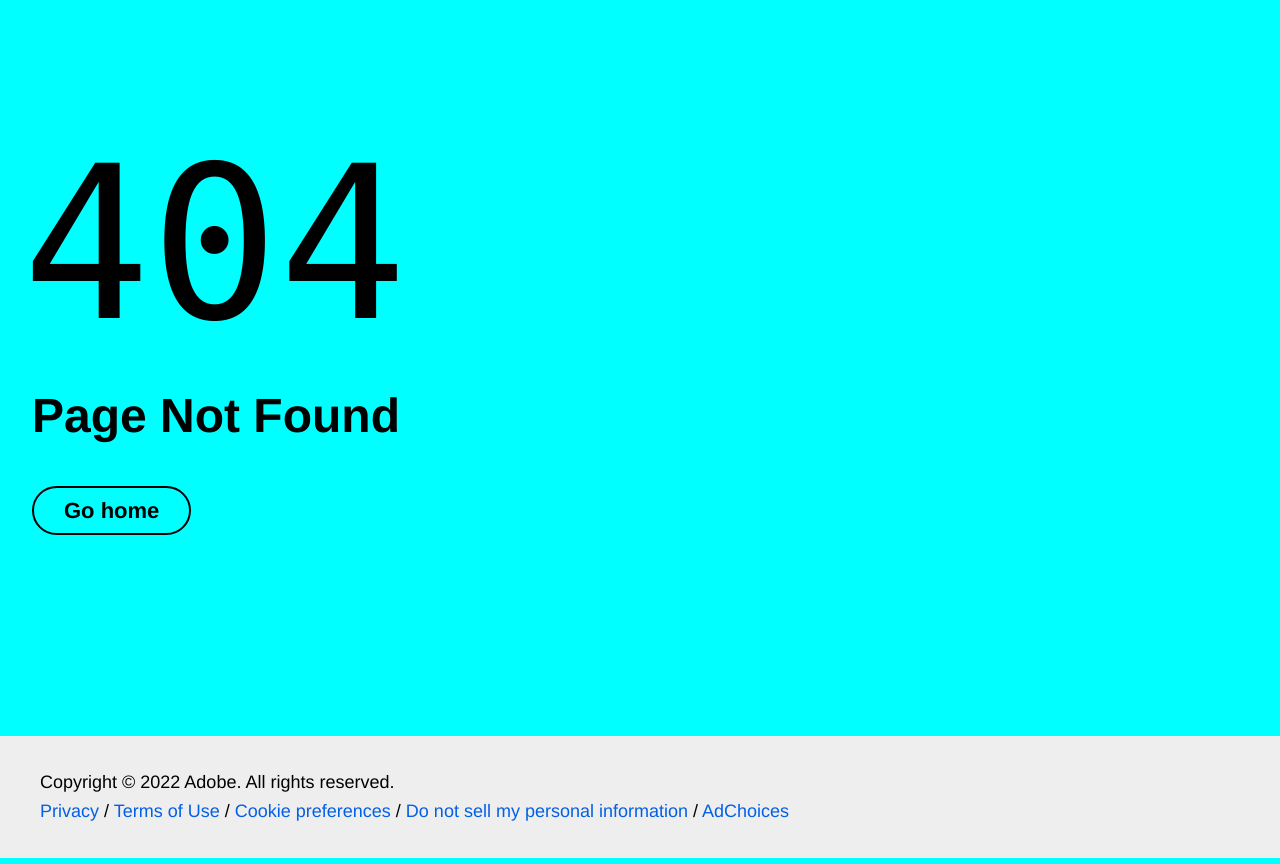
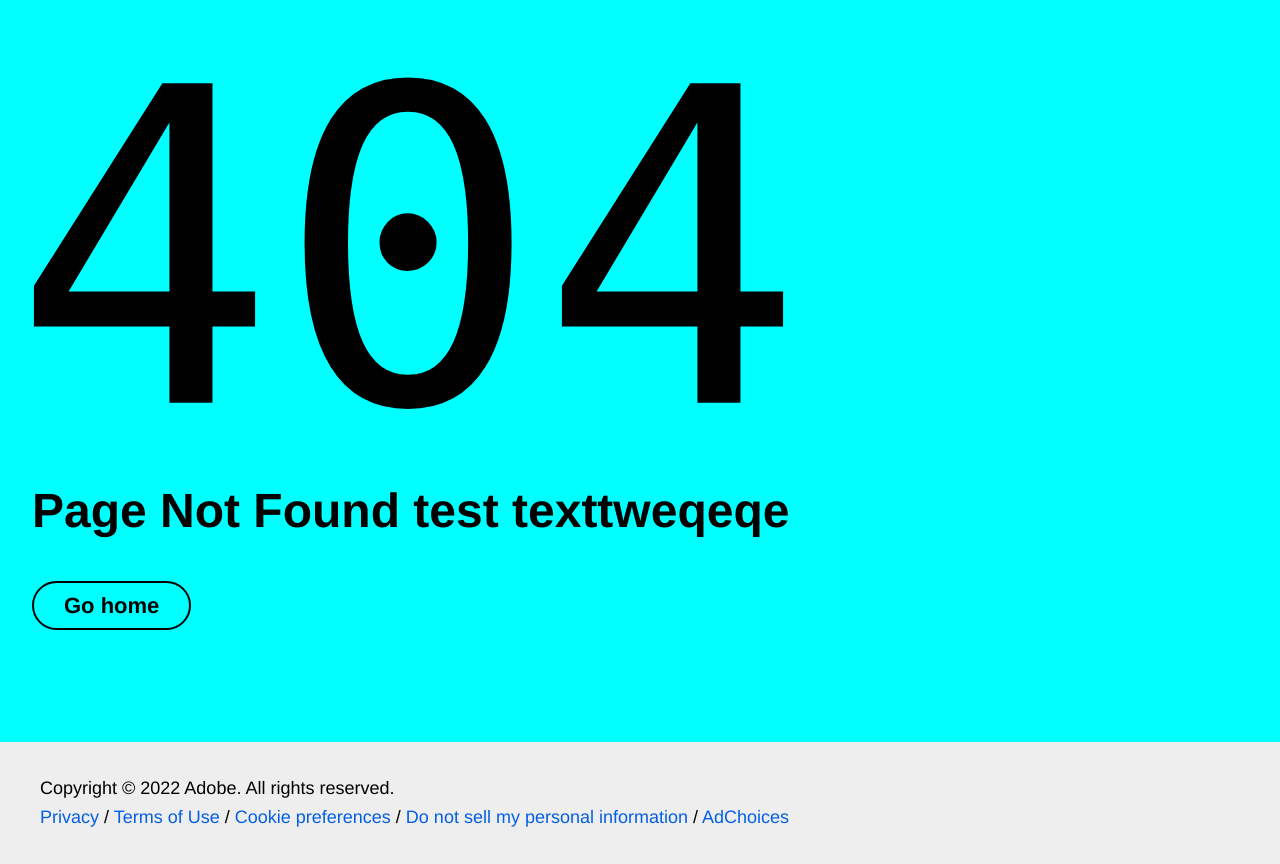
Before and after one commit to sgarg122001/franklin-practice, a website with bundled scripts: page 404.html in a window 1280 px wide. Shown: the part 64-928 px from the top of the page. Built offline with nearby package versions, Linux system fonts and the light colour scheme; files whose address does not match are found by name.

Commit message:
Update 404.html

```diff
--- a/404.html
+++ b/404.html
@@ -55,7 +55,7 @@
       <svg viewBox="1 0 38 18" class="error-number">
         <text x="0" y="17">404</text>
       </svg>
-      <h2 class="error-message">Page Not Found</h2>
+      <h2 class="error-message">Page Not Found test texttweqeqe</h2>
       <p class="button-container">
         <a href="/" class="button secondary error-button-home">Go home</a>
       </p>
```
